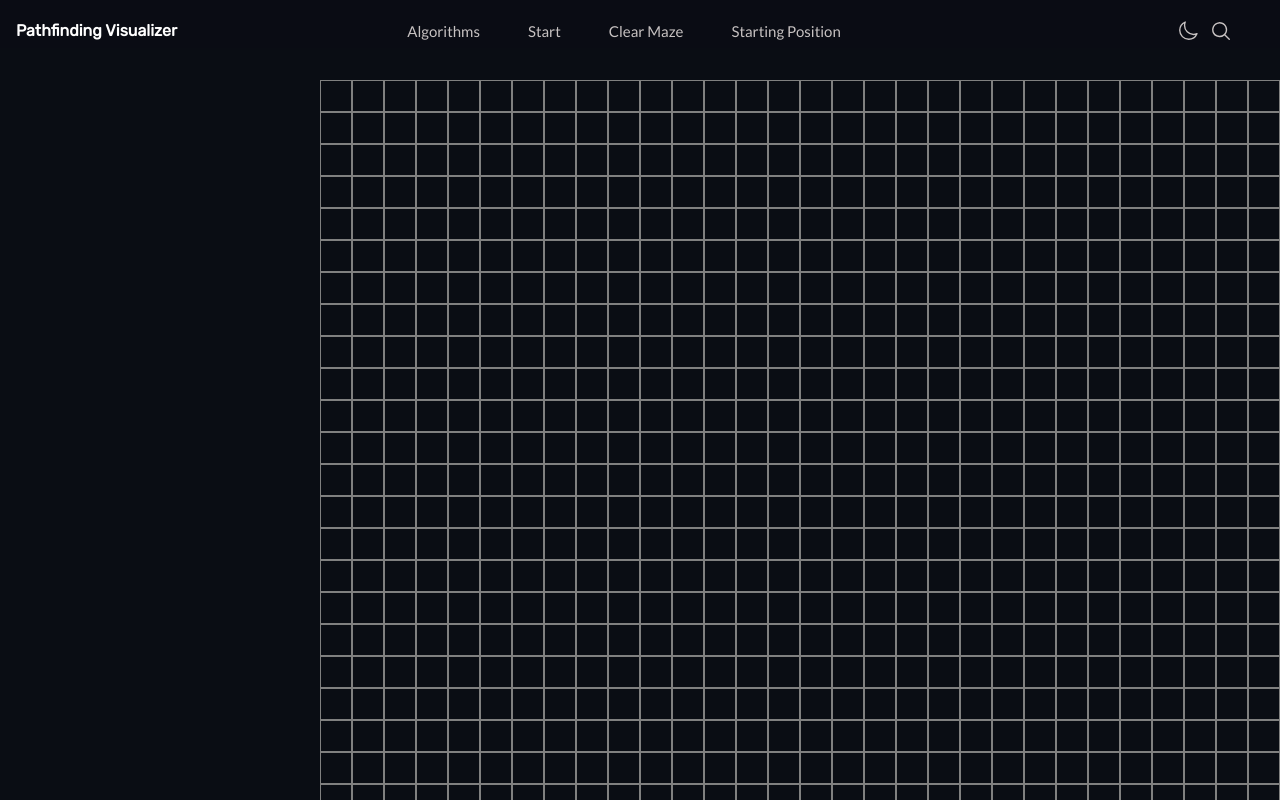
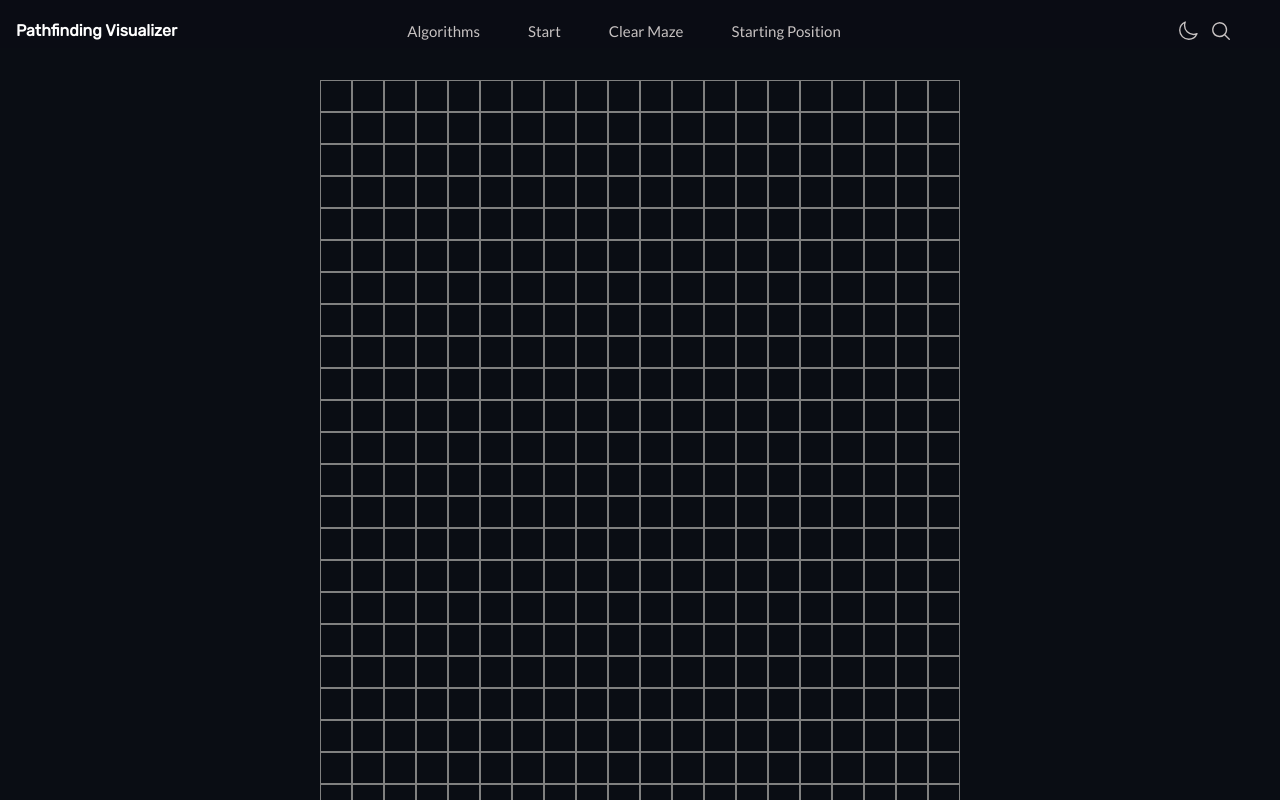
Before and after one commit to jacksonfernando/pathfinding-visualizer, a Next.js app: page / in a window 1280 px wide. Shown: the top 800 px of the page. Built offline with nearby package versions, Linux system fonts and the light colour scheme.

Commit message:
move container css into js file to resize container base on width

```diff
--- a/constants/global.js
+++ b/constants/global.js
@@ -1,8 +1,8 @@
 const NAVBAR_TITLE = 'Pathfinding Visualizer'
 
-const WIDTH = 30;
+const WIDTH = 20;
 
-const HEIGHT = 60;
+const HEIGHT = 50;
 
 export {
   NAVBAR_TITLE,
--- a/src/components/grid/grid.module.css
+++ b/src/components/grid/grid.module.css
@@ -1,10 +1,3 @@
-.container {
-    display: grid;
-    grid-template-columns: repeat(30, 1fr);
-    flex-direction: row;
-    flex-wrap: wrap;
-    padding: 2rem 20rem;
-}
 
 .cell{
     border: 1px solid grey;
--- a/src/components/grid/index.js
+++ b/src/components/grid/index.js
@@ -7,7 +7,6 @@ import gridStyle from './grid.module.css'
 import { BFS } from "../../../utils/algorithms/BFS";
 import { DFS } from "../../../utils/algorithms/DFS";
 import { HEIGHT, WIDTH } from "../../../constants/global";
-
 const Grid = () => {
   const {
     grid,
@@ -17,6 +16,14 @@ const Grid = () => {
     res,
     algo
   } = useParams()
+
+  const gridContainerStyle = {
+    display: 'grid',
+    gridTemplateColumns: `repeat(${WIDTH}, 1fr)`,
+    flexDirection: 'row',
+    flexWrap: 'wrap',
+    padding: '2rem 20rem'
+  }
 
   const refArray = useRef([])
 
@@ -75,7 +82,7 @@ const Grid = () => {
   }, [run])
 
   return (
-    <div className={gridStyle.container}>
+    <div style={gridContainerStyle}>
       {refArray.current.map((elem, index) => {
         let xIndex = Math.floor(index / WIDTH)
         let yIndex = index % WIDTH
```
